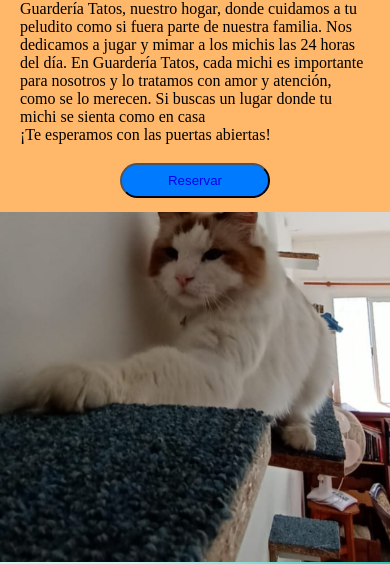
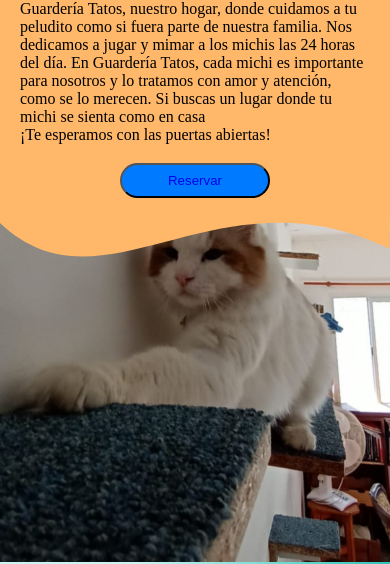
Before and after one commit to FedericoMiguelNunez/Guarderia-Tatos, a plain HTML site: page Guarderia-Tatos.html in a window 390 px wide. Shown: the part 288-852 px from the top of the page. Drawn offline with nearby package versions, Linux system fonts and the light colour scheme.

Commit message:
se agrego la onda a movile

```diff
--- a/Guarderia-Tatos.html
+++ b/Guarderia-Tatos.html
@@ -41,7 +41,7 @@
             </div>
 
             <div class="img-estatico">
-
+                <div class="onda-movile" style="height: 150px; overflow: hidden;" ><svg viewBox="0 0 500 150" preserveAspectRatio="none" style="height: 100%; width: 100%;"><path d="M-10.98,2.36 C125.01,117.78 271.48,-49.97 499.17,36.87 L500.01,0.01 L0.01,0.01 Z" style="stroke: none; fill: #ffb769;"></path></svg></div>
 
 
                 <svg class="onda-computadora" viewBox="0 0 500 150" preserveAspectRatio="none"
--- a/style2.css
+++ b/style2.css
@@ -90,7 +90,10 @@ body {
 
 
 }
-
+.onda-movile{
+    display: none;
+    position: absolute;
+}
 .fundadores {
     text-align: center;
 
@@ -158,6 +161,10 @@ body {
     .onda-computadora{
         display: none;
     }
+    .onda-movile{
+        display: block;
+        top: 0px;
+    }
     .contenedor-fundadores{
         flex-direction: column;
     }
```
